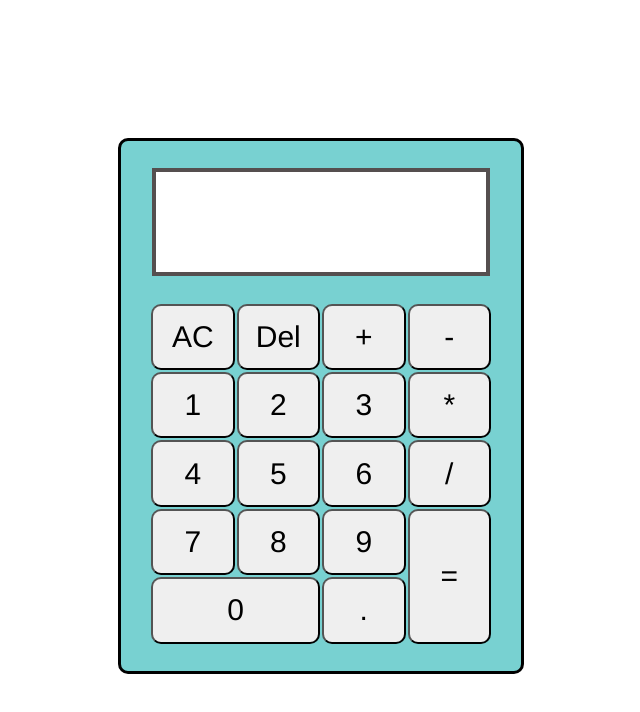
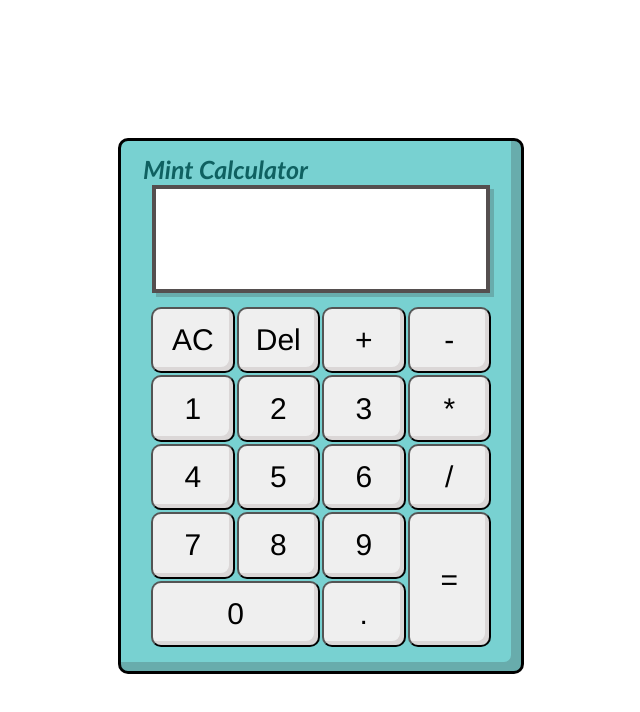
Before and after one commit to AlixiaDae/calculator, a plain HTML site: page pages/index.html in a window 1280 px wide. Both pictures are taken after a click on the button "AC". Shown: the whole page, without its empty margins (319-959 px from the left). Drawn offline with Linux system fonts and the light colour scheme.

Commit message:
Add more simpe colors to design calculator

```diff
--- a/pages/index.html
+++ b/pages/index.html
@@ -9,6 +9,7 @@
 </head>
 <body>
 <div class="calculator">
+    <div class="name"><em>Mint Calculator</em></div>
     <div class="output">
         <span id="first-operand"></span>
         <span id="next-operand"></span>
--- a/pages/script.js
+++ b/pages/script.js
@@ -151,3 +151,26 @@ numBtns.forEach(numBtn => {
     }
     })
 })
+
+const btns = document.querySelectorAll('button');
+const sound = new Audio('../sound/zapsplat_office_calculator_button_single_press_003_81853.mp3')
+
+btns.forEach(btn => {
+    btn.addEventListener('click', () => {
+        sound.currentTime = 0;
+        sound.play();
+        btn.classList.add('playing');
+    })
+})
+
+function removeTransition(e) {
+    if(e.propertyName !== 'font-size') {
+        return;
+    } else {
+        this.classList.remove('playing');
+    }
+}
+
+btns.forEach(btn => {
+    btn.addEventListener('transitionend', removeTransition)
+})
--- a/pages/styles.css
+++ b/pages/styles.css
@@ -7,22 +7,34 @@ body {
     flex-direction: column;
     margin:auto;
     background-color: rgb(120, 209, 209);
+    box-shadow: -10px -9px  rgb(104, 172, 172) inset;
     border-radius: 10px;
     border: 3px solid black;
     width: 400px;
     height: 530px;
 }
 
+.name {
+    margin-top: 13px;
+    margin-left: 22px;
+    font-size: 25px;
+    font-family: 'Gill Sans', 'Gill Sans MT', Calibri, 'Trebuchet MS', sans-serif;
+    color: rgb(15, 97, 97);
+    font-weight: bolder;
+}
+
 .output  {
     border: 4px solid rgb(85, 79, 79);
     background-color: white;
     margin: auto;
-    margin-bottom: 0;
+    margin-top: 1px;
+    margin-bottom: -10px;
     height: 100px;
     width: 330px;
     text-align: right;
     font-size: 3vw;
     overflow: auto;
+    box-shadow: 4px 4px rgb(104, 172, 172);
 }
 
 .output > span {
@@ -44,10 +56,17 @@ button {
     font-size: 30px;
     font-family:'Franklin Gothic Medium', 'Arial Narrow', Arial, sans-serif;
     border-radius: 10px;
+    transition: 0.07s;
+    box-shadow: -4px -4px rgb(219, 215, 215) inset;
 }
 
 button:hover {
     background-color: rgb(207, 203, 203);
+}
+
+.playing {
+    font-size: 31px;
+    margin: -2px;
 }
 
 .span {
```
